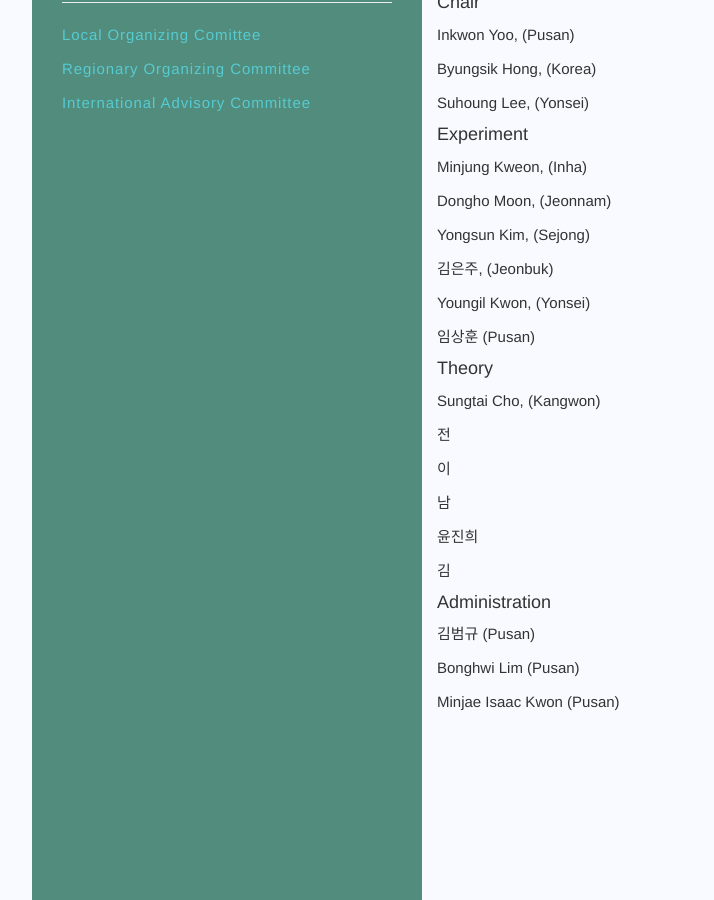
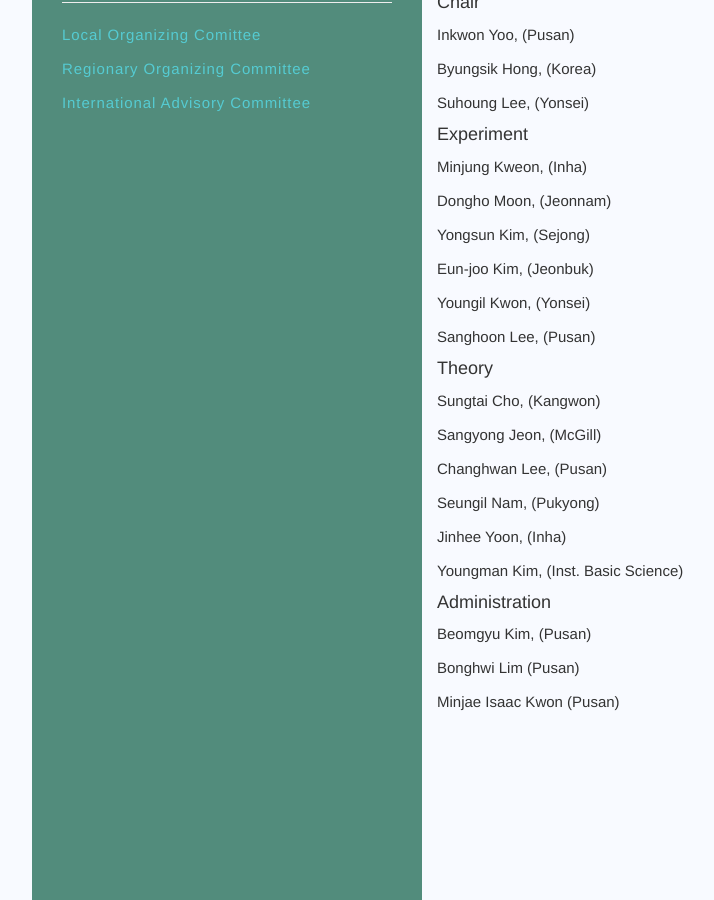
Before and after one commit to SQM2021/SQM2021.github.io, a Jekyll site: the page built from bcommittee/loc.html, in a window 1280 px wide and 900 px high, scrolled down 575 px. Shown: the whole window, without its empty margins (23-737 px from the left). Built offline with Jekyll 4.4.1, drawn with Linux system fonts in a browser that asks for light colours.

Commit message:
Update loc.html

```diff
--- a/bcommittee/loc.html
+++ b/bcommittee/loc.html
@@ -42,36 +42,36 @@
         Yongsun Kim, (Sejong)
         </p>
         <p>
-        김은주, (Jeonbuk)
+        Eun-joo Kim, (Jeonbuk)
         </p>
         <p>
         Youngil Kwon, (Yonsei)
         </p>
         <p>
-        임상훈 (Pusan)
+        Sanghoon Lee, (Pusan)
         </p>
       <h4>Theory</h4>
         <p>
         Sungtai Cho, (Kangwon)
         </p>
         <p>
-        전
+        Sangyong Jeon, (McGill)
         </p>
         <p>
-        이
+        Changhwan Lee, (Pusan)
         </p>
         <p>
-        남
+        Seungil Nam, (Pukyong)
         </p>
         <p>
-        윤진희
+        Jinhee Yoon, (Inha)
         </p>
         <p>
-        김
+        Youngman Kim, (Inst. Basic Science)
         </p>
       <h4>Administration</h4>
         <p>
-        김범규 (Pusan)
+        Beomgyu Kim, (Pusan)
         </p>
         <p>
         Bonghwi Lim (Pusan)
```
